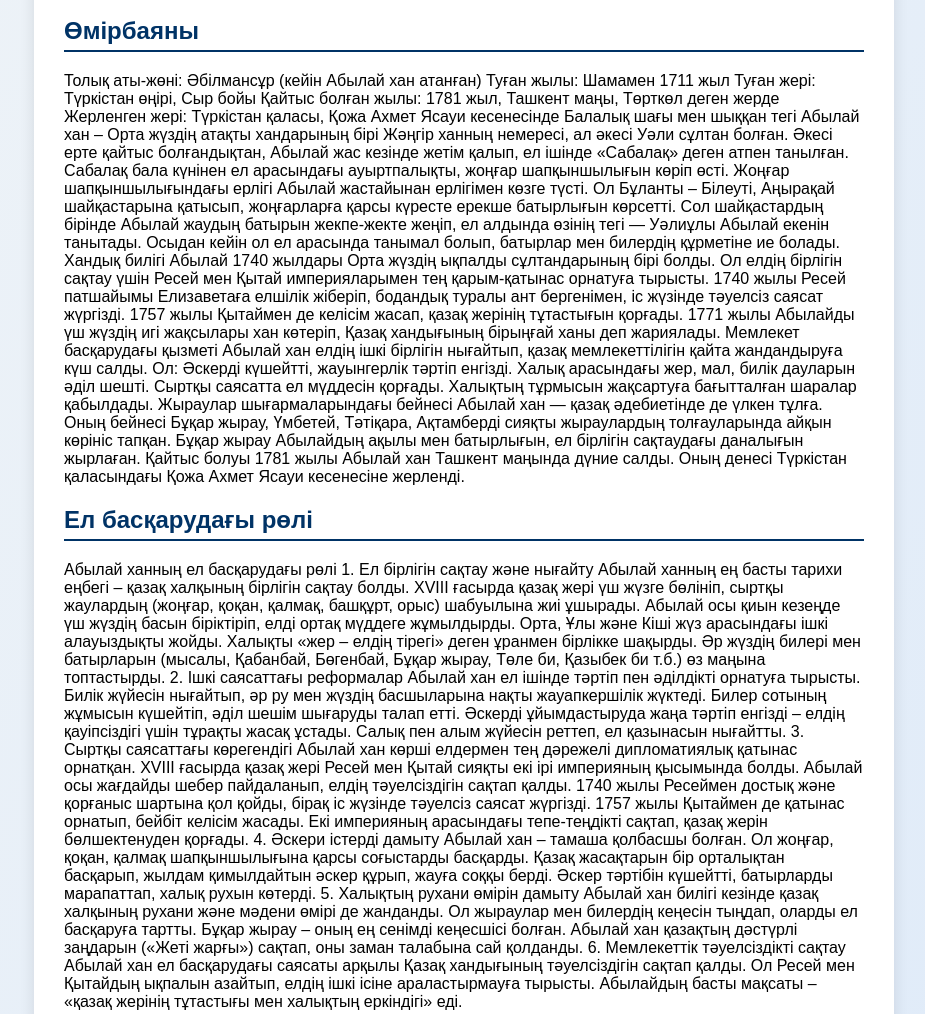
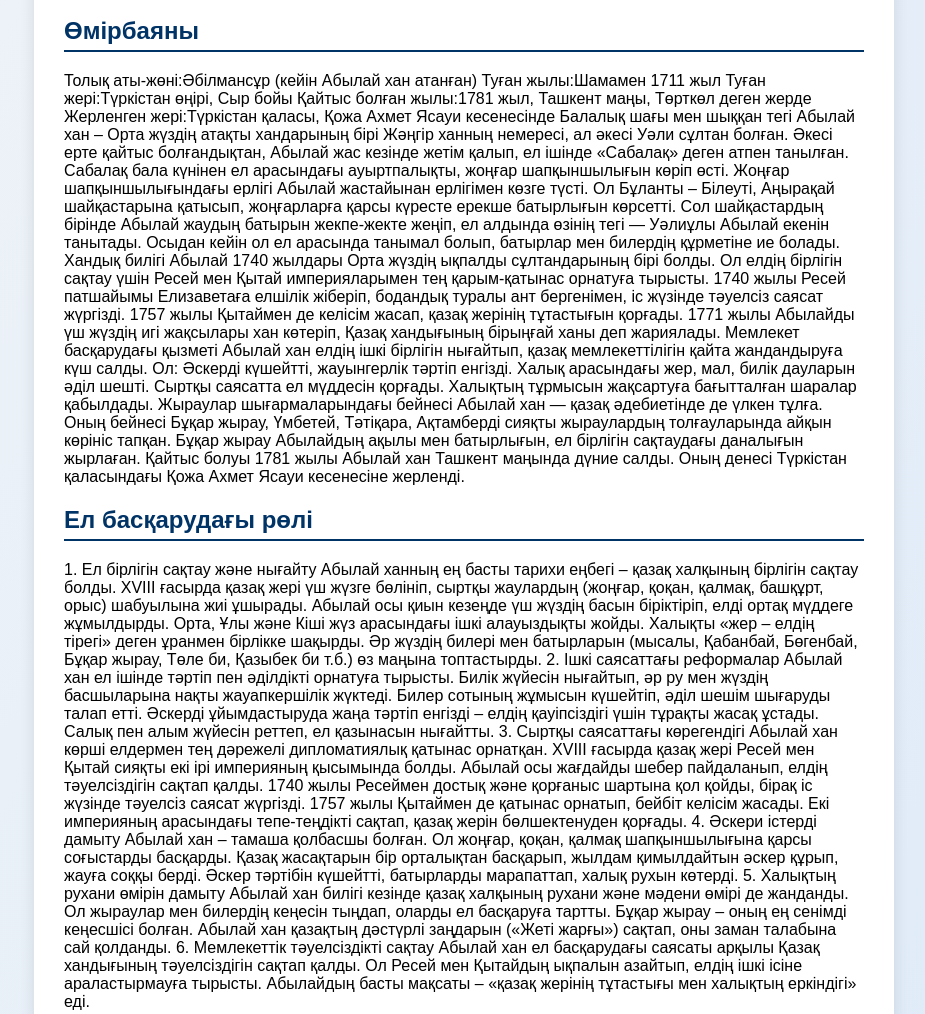
Before and after one commit to zinnurasahavatdinova-eng/Abylaihan-site, a plain HTML site: page index.html in a window 1280 px wide. Shown: the part 548-1562 px from the top of the page, without its empty margins (176-1101 px from the left). Drawn offline with Linux system fonts and the light colour scheme.

Commit message:
Update index.html

```diff
--- a/index.html
+++ b/index.html
@@ -61,31 +61,27 @@
     <h2>Өмірбаяны</h2>
     <p>
 
-Толық аты-жөні:
+    Толық аты-жөні:Әбілмансұр (кейін Абылай хан атанған)
 
-Әбілмансұр (кейін Абылай хан атанған)
+Туған жылы:Шамамен 1711 жыл
 
-Туған жылы:
+Туған жері:Түркістан өңірі, Сыр бойы
 
-Шамамен 1711 жыл
+Қайтыс болған жылы:1781 жыл, Ташкент маңы, Төрткөл деген жерде
 
-Туған жері:
+Жерленген жері:Түркістан қаласы, Қожа Ахмет Ясауи кесенесінде
 
-Түркістан өңірі, Сыр бойы
 
-Қайтыс болған жылы:
 
-1781 жыл, Ташкент маңы, Төрткөл деген жерде
-
-Жерленген жері:
-
-Түркістан қаласы, Қожа Ахмет Ясауи кесенесінде
 
 Балалық шағы мен шыққан тегі
 
 Абылай хан – Орта жүздің атақты хандарының бірі Жәңгір ханның немересі, ал әкесі Уәли сұлтан болған.
 Әкесі ерте қайтыс болғандықтан, Абылай жас кезінде жетім қалып, ел ішінде «Сабалақ» деген атпен танылған.
 Сабалақ бала күнінен ел арасындағы ауыртпалықты, жоңғар шапқыншылығын көріп өсті.
+
+
+
 
 Жоңғар шапқыншылығындағы ерлігі
 
@@ -94,6 +90,9 @@
 Сол шайқастардың бірінде Абылай жаудың батырын жекпе-жекте жеңіп, ел алдында өзінің тегі — Уәлиұлы Абылай екенін танытады.
 
 Осыдан кейін ол ел арасында танымал болып, батырлар мен билердің құрметіне ие болады.
+
+
+
 
 Хандық билігі
 
@@ -105,6 +104,9 @@
 1757 жылы Қытаймен де келісім жасап, қазақ жерінің тұтастығын қорғады.
 
 1771 жылы Абылайды үш жүздің игі жақсылары хан көтеріп, Қазақ хандығының бірыңғай ханы деп жариялады.
+
+
+
 
 Мемлекет басқарудағы қызметі
 
@@ -119,11 +121,17 @@
 
 Халықтың тұрмысын жақсартуға бағытталған шаралар қабылдады.
 
+
+
+
 Жыраулар шығармаларындағы бейнесі
 
 Абылай хан — қазақ әдебиетінде де үлкен тұлға.
 Оның бейнесі Бұқар жырау, Үмбетей, Тәтіқара, Ақтамберді сияқты жыраулардың толғауларында айқын көрініс тапқан.
 Бұқар жырау Абылайдың ақылы мен батырлығын, ел бірлігін сақтаудағы даналығын жырлаған.
+
+
+
 
 Қайтыс болуы
 
@@ -133,8 +141,7 @@
 
     <h2>Ел басқарудағы рөлі</h2>
     <p>
-      Абылай ханның ел басқарудағы рөлі
-1. Ел бірлігін сақтау және нығайту
+    1. Ел бірлігін сақтау және нығайту
 
 Абылай ханның ең басты тарихи еңбегі – қазақ халқының бірлігін сақтау болды.
 XVIII ғасырда қазақ жері үш жүзге бөлініп, сыртқы жаулардың (жоңғар, қоқан, қалмақ, башқұрт, орыс) шабуылына жиі ұшырады.
@@ -145,6 +152,9 @@ XVIII ғасырда қазақ жері үш жүзге бөлініп, сыр
 Халықты «жер – елдің тірегі» деген ұранмен бірлікке шақырды.
 
 Әр жүздің билері мен батырларын (мысалы, Қабанбай, Бөгенбай, Бұқар жырау, Төле би, Қазыбек би т.б.) өз маңына топтастырды.
+
+
+
 
 2. Ішкі саясаттағы реформалар
 
@@ -158,6 +168,9 @@ XVIII ғасырда қазақ жері үш жүзге бөлініп, сыр
 
 Салық пен алым жүйесін реттеп, ел қазынасын нығайтты.
 
+
+
+
 3. Сыртқы саясаттағы көрегендігі
 
 Абылай хан көрші елдермен тең дәрежелі дипломатиялық қатынас орнатқан.
@@ -170,6 +183,9 @@ XVIII ғасырда қазақ жері Ресей мен Қытай сияқт
 
 Екі империяның арасындағы тепе-теңдікті сақтап, қазақ жерін бөлшектенуден қорғады.
 
+
+
+
 4. Әскери істерді дамыту
 
 Абылай хан – тамаша қолбасшы болған.
@@ -179,6 +195,9 @@ XVIII ғасырда қазақ жері Ресей мен Қытай сияқт
 Қазақ жасақтарын бір орталықтан басқарып, жылдам қимылдайтын әскер құрып, жауға соққы берді.
 
 Әскер тәртібін күшейтті, батырларды марапаттап, халық рухын көтерді.
+
+
+
 
 5. Халықтың рухани өмірін дамыту
 
@@ -190,6 +209,8 @@ XVIII ғасырда қазақ жері Ресей мен Қытай сияқт
 
 Абылай хан қазақтың дәстүрлі заңдарын («Жеті жарғы») сақтап, оны заман талабына сай қолданды.
 
+
+
 6. Мемлекеттік тәуелсіздікті сақтау
 
 Абылай хан ел басқарудағы саясаты арқылы Қазақ хандығының тәуелсіздігін сақтап қалды.
@@ -199,8 +220,7 @@ XVIII ғасырда қазақ жері Ресей мен Қытай сияқт
 
     <h2>Мұрасы</h2>
     <p>
-      Абылай ханның мұрасы
-1. Тарихи мұрасы
+    1. Тарихи мұрасы
 
 Абылай хан — қазақ халқының тарихындағы ең ұлы мемлекет қайраткерлерінің бірі.
 Оның басты тарихи мұрасы — қазақ мемлекеттілігін сақтау және елдің тәуелсіздігін қорғау.
@@ -216,6 +236,9 @@ XVIII ғасырда қазақ жері үш жүзге бөлініп, жоң
 
 Осы еңбегі арқылы ол қазақ мемлекеттілігінің символына айналды.
 
+
+
+
 2. Саяси және дипломатиялық мұрасы
 
 Абылай ханның саяси көрегендігі оның ең ірі мұраларының бірі.
@@ -229,6 +252,9 @@ XVIII ғасырда қазақ жері үш жүзге бөлініп, жоң
 
 Бұл саясат кейінгі қазақ билеушілеріне үлгі болып, тәуелсіз дипломатия дәстүрін қалыптастырды.
 
+
+
+
 3. Әскери мұрасы
 
 Абылай хан — қазақ халқының ұлы қолбасшысы.
@@ -241,6 +267,9 @@ XVIII ғасырда қазақ жері үш жүзге бөлініп, жоң
 Батырлардың рухын көтеріп, халықты ерлікке шақырды.
 
 Оның батырлары — Қабанбай, Бөгенбай, Наурызбай, Райымбек сияқты ерлер қазақ халқының бостандығы үшін күресті.
+
+
+
 
 4. Рухани және мәдени мұрасы
 
@@ -256,6 +285,9 @@ XVIII ғасырда қазақ жері үш жүзге бөлініп, жоң
 Халық аузында Абылай туралы көптеген жырлар, толғаулар мен аңыздар сақталған.
 Оның есімі ел жадында батырлықтың, әділдіктің және даналықтың символы болып қалды.
 
+
+
+
 5. Абылай ханның ұрпақтары мен ықпалы
 
 Абылай ханнан көптеген ұрпақ қалды, олардың біразы да ел басқару ісінде белсенді болды.
@@ -265,6 +297,9 @@ XVIII ғасырда қазақ жері үш жүзге бөлініп, жоң
 Кенесары Қасымұлы — Абылайдың немересі, XIX ғасырда Ресей отаршылдығына қарсы ұлт-азаттық көтеріліс бастаған.
 
 Осылайша, Абылайдың рухы мен идеясы қазақ халқының тәуелсіздік жолындағы күресінде жалғасын тапты.
+
+
+
 
 6. Қазіргі кезеңдегі мұрасы
 
```
